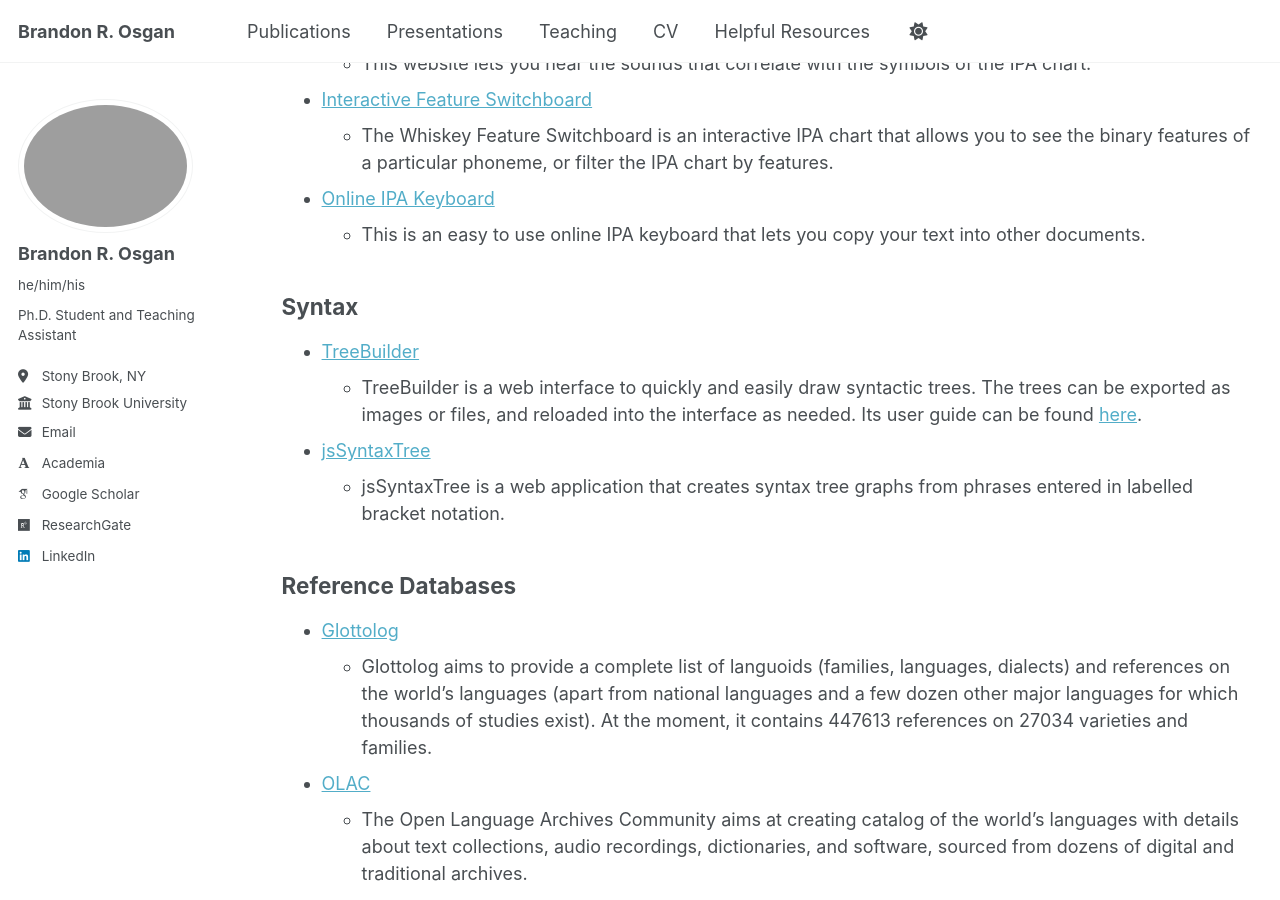
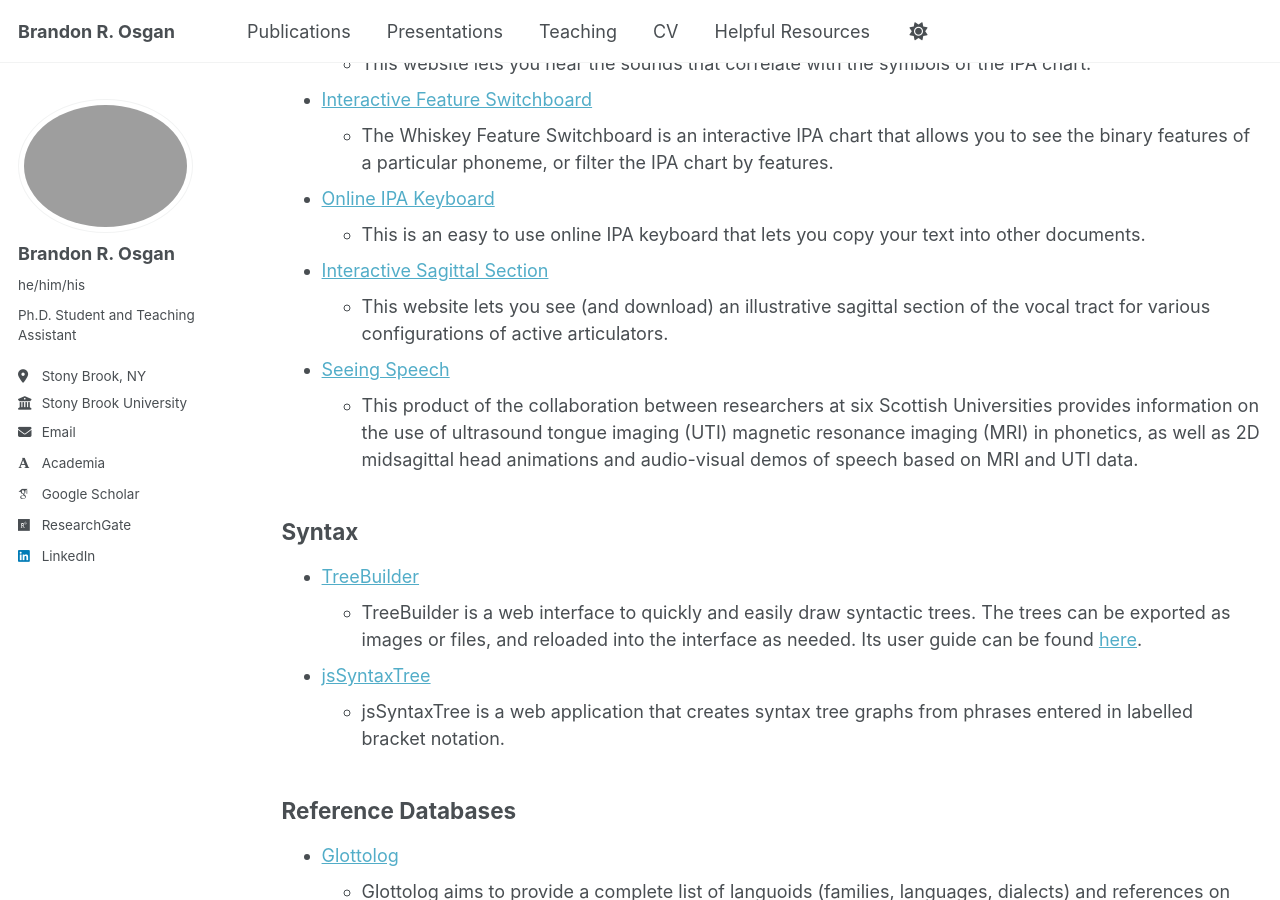
Before and after one commit to bosgan/bosgan.github.io, a Jekyll site: the page built from _pages/helpful-resources.md, in a window 1280 px wide and 900 px high, scrolled down 599 px. Built offline with Jekyll 4.4.1, drawn with Linux system fonts in a browser that asks for light colours; some web fonts are replaced; a script that is not in the unit is left out.

Commit message:
Update helpful-resources.md

```diff
--- a/_pages/helpful-resources.md
+++ b/_pages/helpful-resources.md
@@ -28,6 +28,12 @@ This page serves as a repository for the helpful linguistic resources I've come
 
 * [Online IPA Keyboard](https://ipa.typeit.org/full/)
   *  This is an easy to use online IPA keyboard that lets you copy your text into other documents.
+
+* [Interactive Sagittal Section](https://incl.pl/sammy/)
+  *  This website lets you see (and download) an illustrative sagittal section of the vocal tract for various configurations of active articulators.
+
+* [Seeing Speech](https://www.seeingspeech.ac.uk/)
+  * This product of the collaboration between researchers at six Scottish Universities provides information on the use of ultrasound tongue imaging (UTI) magnetic resonance imaging (MRI) in phonetics, as well as 2D midsagittal head animations and audio-visual demos of speech based on MRI and UTI data.
 
 ## Syntax
 
```
Also changed, not shown: other parts of _pages/helpful-resources.md (+1 -1 lines).
